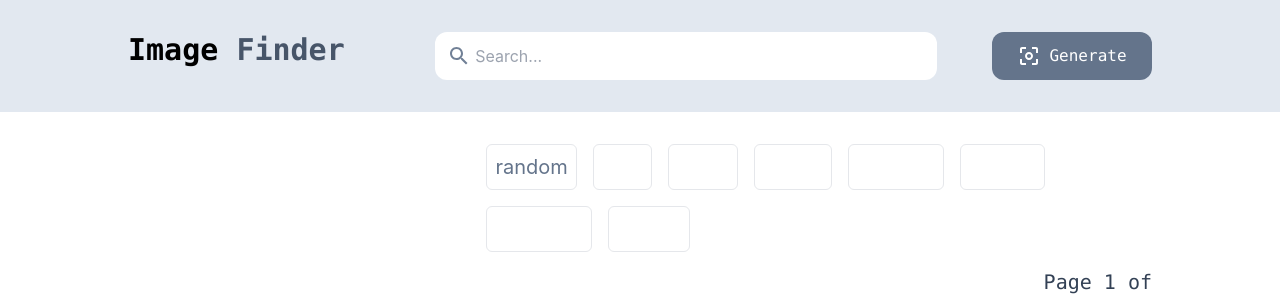
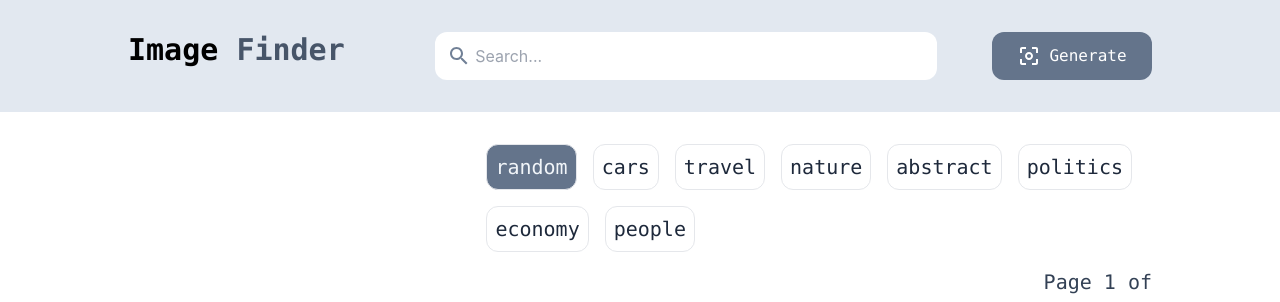
Before and after one commit to Tobbiloba/Image-search, a React (Create React App) app: page / in a window 1280 px wide. Shown: the top 302 px of the page. Built offline with nearby package versions, Linux system fonts and the light colour scheme; no server answers.

Commit message:
Update SearchOptions.js

```diff
--- a/src/components/SearchOptions.js
+++ b/src/components/SearchOptions.js
@@ -50,7 +50,7 @@ const SearchOptions = ({ onSubmit, items }) => {
                 {options.map((item) => (
                     <li
                         key={item.id}
-                        className={`border rounded-md cursor-pointer text-[18px] lg:text-xl p-2 ${item.option === items ? 'bg-white text-slate-500' : 'text-white'
+                        className={`border rounded-xl font-mono cursor-pointer text-[18px] lg:text-xl p-2 ${item.option === items ? 'bg-slate-500 text-slate-100' : 'text-slate-800'
                             }`}
                         onClick={(e) => { // Fix: Define e as a parameter
                             // setTerm();
```
